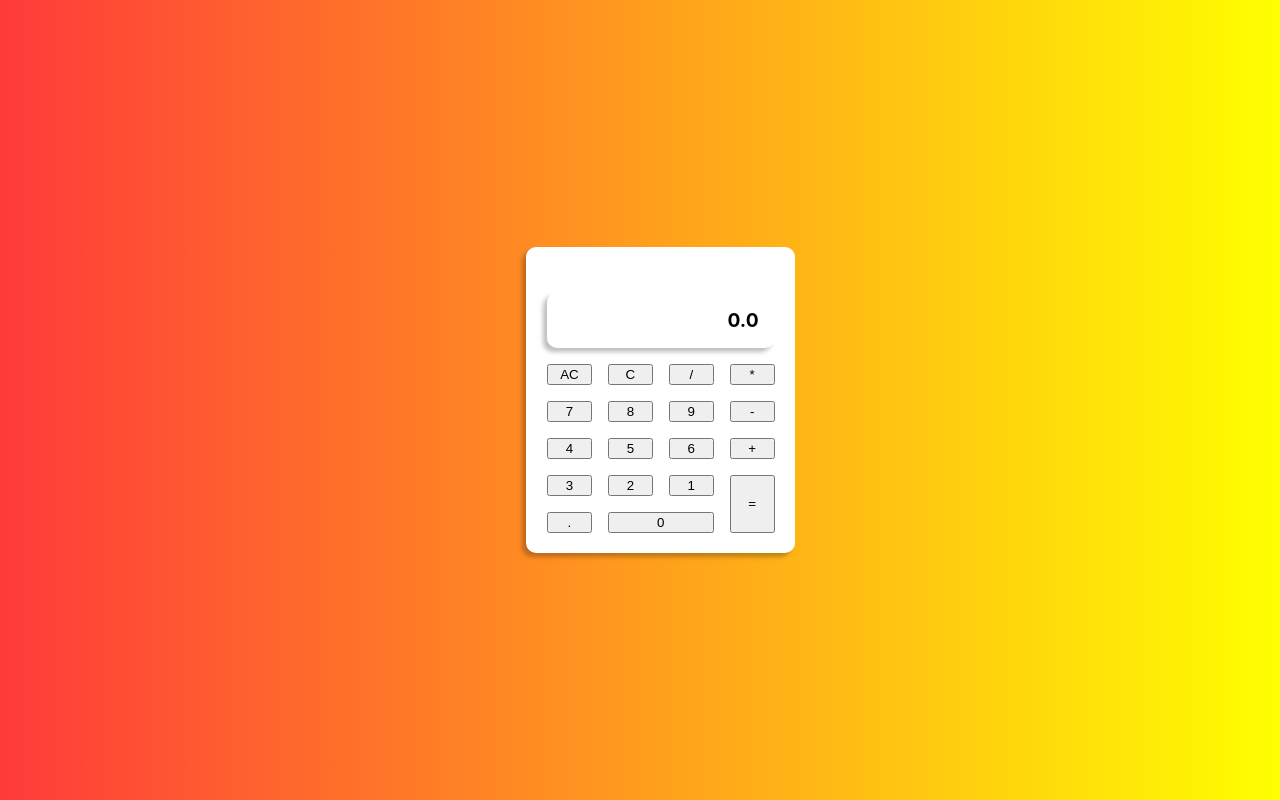
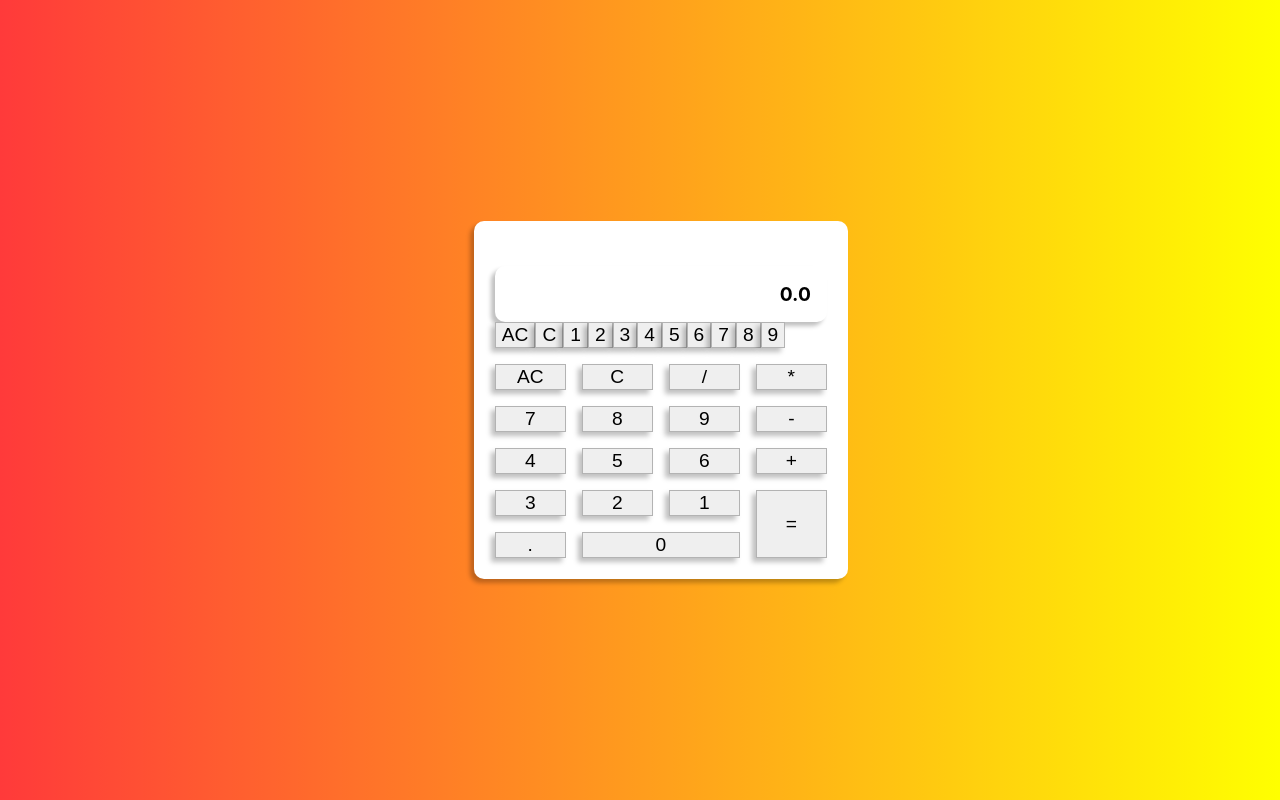
Before and after one commit to comingback2life/react-calculator, a React (Create React App) app: page / in a window 1280 px wide. Built offline with nearby package versions, Linux system fonts and the light colour scheme.

Commit message:
Added CSS, working on the calculator

```diff
--- a/src/App.css
+++ b/src/App.css
@@ -62,6 +62,7 @@ grid-template-areas: "clear clean divide multi"
   border:1px rgba(0,0,0,0.25) solid;
   box-shadow:-4px 4px 5px rgba(0,0,0,0.25);
 }
+
 .prank{
   animation:shake 2s ease-out;
 }
--- a/src/CalcButton.js
+++ b/src/CalcButton.js
@@ -2,6 +2,6 @@ import React from 'react'
 
 export const CalcButton = ({text,name}) => {
   return (
-    <button className={`${name}`}>{text}</button>
+    <button className={`btn ${name}`}>{text}</button>
   )
 }
--- a/src/Calculator.js
+++ b/src/Calculator.js
@@ -2,30 +2,44 @@ import React,{useState} from 'react'
 import { DisplayBox } from './DisplayBox';
 import {CalcButton} from './CalcButton'
 
+
+const btns =[ "AC", "C", 1,2,3,4,5,6,7,8,9 ]
 export const Calculator = () => {
 
+
+
+const handleOnClick =(text)=>{
+ const calcSymbols = ['+','-','*','/'];
+ console.log(text);
+}
   return (
     <div className="mainParent">
       <div className="title">React Calculator</div>
       <DisplayBox/>
+
+      <div>
+        {
+          btns.map((text, i)=> <CalcButton key={i} text={text} name={text} onClick={()=>handleOnClick(text)}/>)
+        }
+      </div>
       <div className="items">
-        <CalcButton text="AC" name="clear"/>
-        <CalcButton text="C" name="clean"/>
-        <CalcButton text="/" name="divide"/>
-        <CalcButton text="*" name="multi"/>
-        <CalcButton text="7" name="seven"/>
-        <CalcButton text="8" name="eight"/>
-        <CalcButton text="9"name="nine"/>
-        <CalcButton text="-"name="minus"/>
-        <CalcButton text="4"name="four"/>
-        <CalcButton text="5"name="five"/>
-        <CalcButton text="6" name="six"/>
-        <CalcButton text="+" name="plus"/>
-        <CalcButton text="3" name="three"/>
-        <CalcButton text="2" name="two"/>
-        <CalcButton text="1" name="one"/>
-        <CalcButton text="." name="dot"/>
-        <CalcButton text="0" name="zero"/>
+        <CalcButton text="AC" name="clear" onClick={()=>handleOnClick('AC')}/>
+        <CalcButton text="C" name="clean" onClick={handleOnClick('clean')}/>
+        <CalcButton text="/" name="divide"onClick={handleOnClick('/')}/>
+        <CalcButton text="*" name="multi"onClick={handleOnClick('*')}/>
+        <CalcButton text="7" name="seven"onClick={handleOnClick('7')}/>
+        <CalcButton text="8" name="eight"onClick={handleOnClick('8')}/>
+        <CalcButton text="9"name="nine"onClick={handleOnClick('9')}/>
+        <CalcButton text="-"name="minus"onClick={handleOnClick('-')}/>
+        <CalcButton text="4"name="four"onClick={handleOnClick('4')}/>
+        <CalcButton text="5"name="five"onClick={handleOnClick('5')}/>
+        <CalcButton text="6" name="six"onClick={handleOnClick('6')}/>
+        <CalcButton text="+" name="plus"onClick={handleOnClick('+')}/>
+        <CalcButton text="3" name="three"onClick={handleOnClick('3')}/>
+        <CalcButton text="2" name="two"onClick={handleOnClick('2')}/>
+        <CalcButton text="1" name="one"onClick={handleOnClick('1')}/>
+        <CalcButton text="." name="dot"onClick={handleOnClick('.')}/>
+        <CalcButton text="0" name="zero"onClick={handleOnClick('0')}/>
         <CalcButton text="=" name="equalsSign"/>
       </div>
     </div>
```
